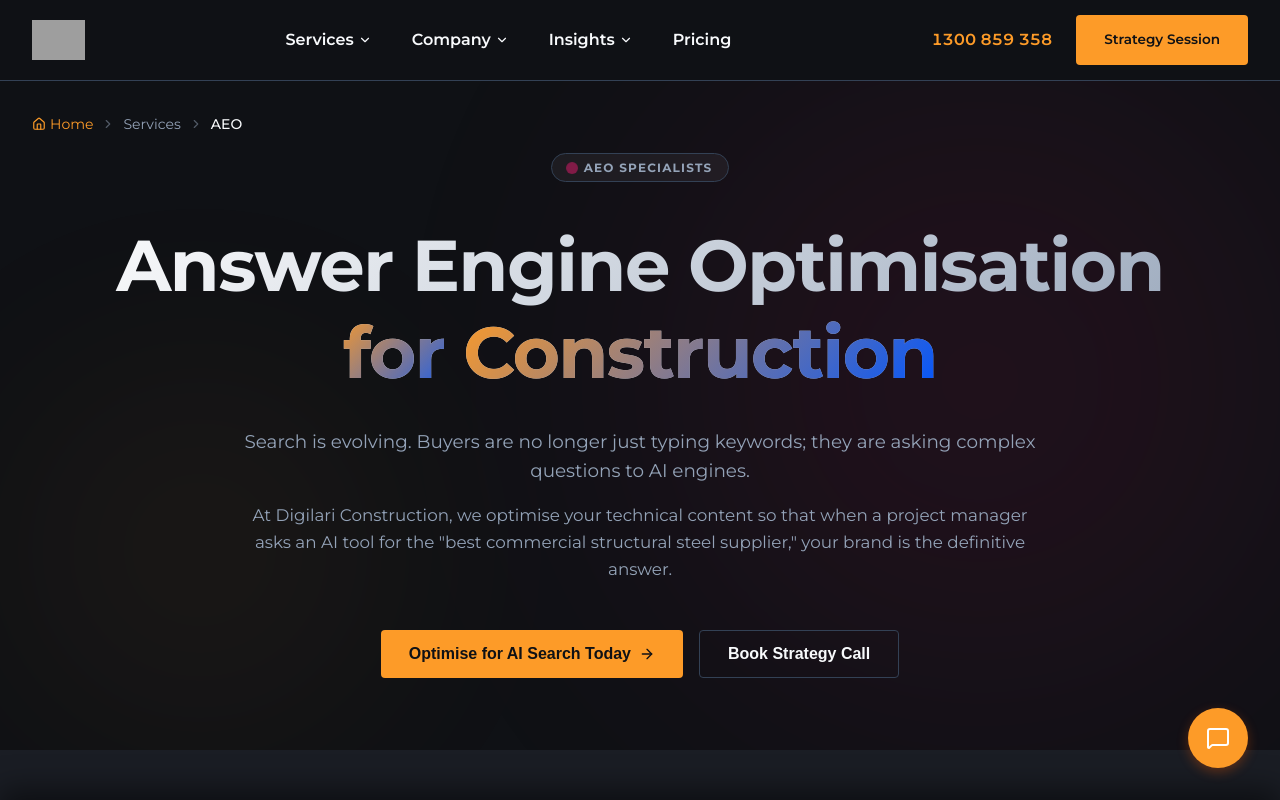
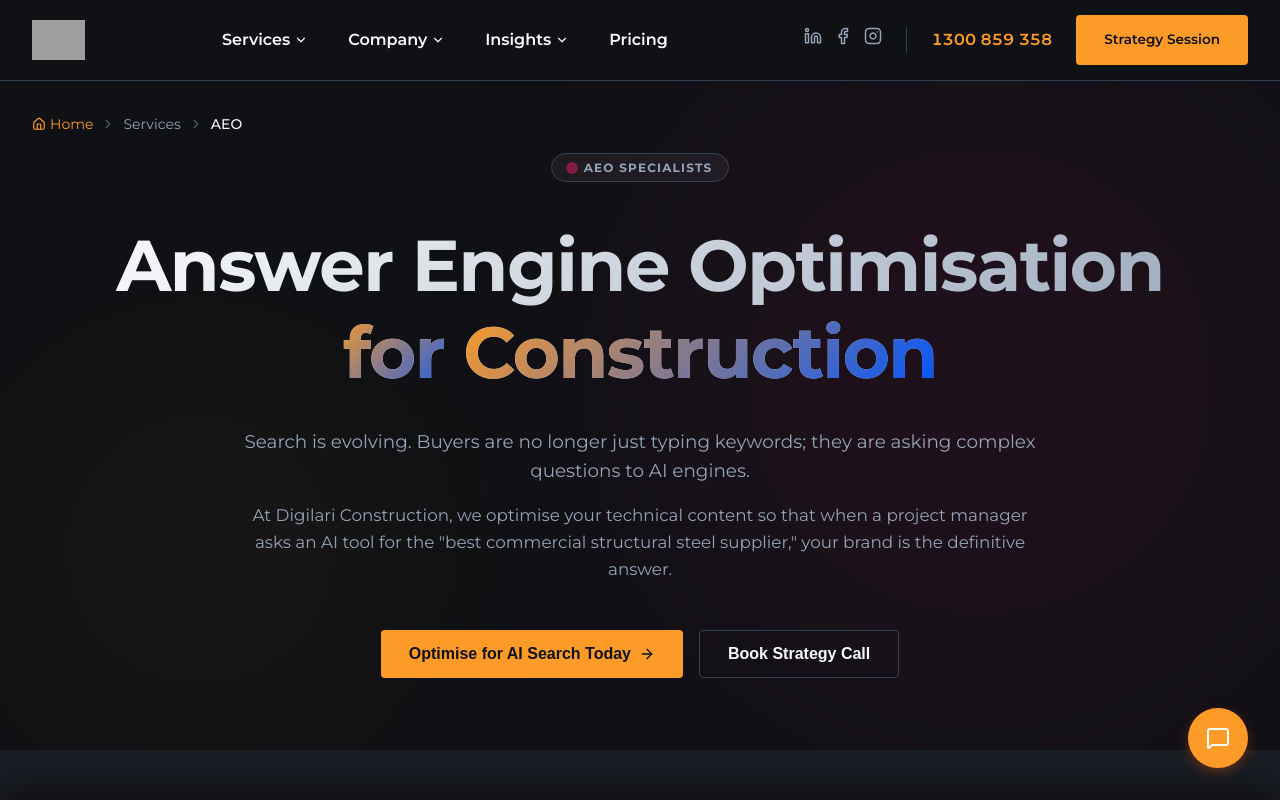
Before and after one commit to Lilmonstersam/construction.digilari-staging-site, a React (Vite) app: page /services/aeo in a window 1280 px wide. Shown: the top 800 px of the page. Built offline with nearby package versions, Linux system fonts and the light colour scheme; grey boxes are pictures that could not be loaded.

Commit message:
UI tweaks: social icons, sticky header, responsive fixes, colorful integration logos, updated contact emails and form fields

```diff
--- a/src/components/Header.jsx
+++ b/src/components/Header.jsx
@@ -1,12 +1,43 @@
 import { Link } from 'react-router-dom';
-import { Menu, X, ChevronDown } from 'lucide-react';
-import { useState } from 'react';
+import { Menu, X, ChevronDown, Linkedin, Facebook, Instagram } from 'lucide-react';
+import { useState, useEffect } from 'react';
 
 const Header = () => {
   const [isOpen, setIsOpen] = useState(false);
+  const [isVisible, setIsVisible] = useState(true);
+  const [lastScrollY, setLastScrollY] = useState(0);
+
+  useEffect(() => {
+    const handleScroll = () => {
+      const currentScrollY = window.scrollY;
+
+      if (currentScrollY <= 80) {
+        setIsVisible(true);
+      } else {
+        if (currentScrollY < lastScrollY) {
+          setIsVisible(true);
+        } else {
+          setIsVisible(false);
+          if (isOpen) setIsOpen(false); // Close mobile menu if scrolling down
+        }
+      }
+      setLastScrollY(currentScrollY);
+    };
+
+    window.addEventListener('scroll', handleScroll, { passive: true });
+    return () => window.removeEventListener('scroll', handleScroll);
+  }, [lastScrollY, isOpen]);
 
   return (
-    <header style={{ borderBottom: '1px solid var(--color-border)', backgroundColor: 'var(--color-bg)', position: 'sticky', top: 0, zIndex: 1000 }}>
+    <header style={{
+      borderBottom: '1px solid var(--color-border)',
+      backgroundColor: 'var(--color-bg)',
+      position: 'sticky',
+      top: 0,
+      zIndex: 1000,
+      transform: isVisible ? 'translateY(0)' : 'translateY(-100%)',
+      transition: 'transform 0.3s cubic-bezier(0.4, 0, 0.2, 1)'
+    }}>
       <div className="container" style={{ display: 'flex', justifyContent: 'space-between', alignItems: 'center', height: '80px' }}>
         <Link to="/" style={{ display: 'flex', alignItems: 'center', gap: '1rem', zIndex: 1002 }}>
           <img
@@ -95,6 +126,17 @@ const Header = () => {
         </nav>
 
         <div style={{ display: 'none', alignItems: 'center', gap: '1.5rem' }} className="desktop-nav">
+          <div style={{ display: 'flex', gap: '0.75rem', alignItems: 'center', borderRight: '1px solid var(--color-border)', paddingRight: '1.5rem' }}>
+            <a href="https://linkedin.com/company/digilari-media" aria-label="LinkedIn" target="_blank" rel="noopener noreferrer" style={{ color: 'var(--color-text-muted)', transition: 'color 0.2s' }}>
+              <Linkedin size={18} />
+            </a>
+            <a href="https://facebook.com/digilarimedia" aria-label="Facebook" target="_blank" rel="noopener noreferrer" style={{ color: 'var(--color-text-muted)', transition: 'color 0.2s' }}>
+              <Facebook size={18} />
+            </a>
+            <a href="https://instagram.com/digilari_media" aria-label="Instagram" target="_blank" rel="noopener noreferrer" style={{ color: 'var(--color-text-muted)', transition: 'color 0.2s' }}>
+              <Instagram size={18} />
+            </a>
+          </div>
           <a href="tel:1300859358" style={{ fontWeight: 600, display: 'flex', alignItems: 'center', gap: '0.5rem', color: 'var(--color-primary)' }}>
             1300 859 358
           </a>
--- a/src/pages/ServicePage.jsx
+++ b/src/pages/ServicePage.jsx
@@ -28,7 +28,7 @@ const IntegrationStack = () => (
         { file: "Meta-Logo.png", alt: "Meta" },
         { file: "Antigravity.png", alt: "Antigravity" }
       ].map((logo, i) => (
-        <img key={i} src={`${import.meta.env.BASE_URL}images/tools/${logo.file}`} width="120" height="36" loading="lazy" alt={logo.alt} style={{ height: '36px', width: 'auto', maxWidth: '120px', objectFit: 'contain', filter: 'grayscale(100%) brightness(1.2)', flexShrink: 0 }} />
+        <img key={i} src={`${import.meta.env.BASE_URL}images/tools/${logo.file}`} width="120" height="36" loading="lazy" alt={logo.alt} style={{ height: '36px', width: 'auto', maxWidth: '120px', objectFit: 'contain', flexShrink: 0 }} />
       ))}
     </div>
   </div>
@@ -435,7 +435,7 @@ const RichServiceLayout = ({ service, serviceId, openFaq, setOpenFaq, isStickyVi
         <section className="section" style={{ position: 'relative' }}>
           <div style={{ position: 'absolute', top: 0, right: 0, width: '50%', height: '100%', background: 'radial-gradient(ellipse at right, rgba(253, 155, 40, 0.05) 0%, transparent 60%)', pointerEvents: 'none' }}></div>
           <div className="container" style={{ display: 'grid', gridTemplateColumns: '1fr', gap: '4rem', alignItems: 'start' }}>
-            <div style={{ display: 'grid', gridTemplateColumns: 'repeat(auto-fit, minmax(400px, 1fr))', gap: '4rem' }}>
+            <div style={{ display: 'grid', gridTemplateColumns: 'repeat(auto-fit, minmax(min(100%, 400px), 1fr))', gap: '4rem' }}>
               {differentiators.length > 0 && (
                 <div>
                   <div style={{ display: 'flex', alignItems: 'center', gap: '0.5rem', color: 'var(--color-secondary)', marginBottom: '1.5rem' }}>
@@ -501,7 +501,7 @@ const RichServiceLayout = ({ service, serviceId, openFaq, setOpenFaq, isStickyVi
 
       {/* Contact & FAQ */}
       <section id="contact" className="section">
-        <div className="container" style={{ display: 'grid', gridTemplateColumns: 'repeat(auto-fit, minmax(400px, 1fr))', gap: '4rem', alignItems: 'start' }}>
+        <div className="container" style={{ display: 'grid', gridTemplateColumns: 'repeat(auto-fit, minmax(min(100%, 400px), 1fr))', gap: '4rem', alignItems: 'start' }}>
 
           {faqs.length > 0 && (
             <div>
@@ -566,7 +566,7 @@ const RichServiceLayout = ({ service, serviceId, openFaq, setOpenFaq, isStickyVi
                   </div>
                 </div>
                 <div>
-                  <label style={{ display: 'block', fontSize: '0.7rem', fontWeight: 800, textTransform: 'uppercase', letterSpacing: '0.1em', color: 'var(--color-text-muted)', marginBottom: '0.5rem' }}>State (Optional)</label>
+                  <label style={{ display: 'block', fontSize: '0.7rem', fontWeight: 800, textTransform: 'uppercase', letterSpacing: '0.1em', color: 'var(--color-text-muted)', marginBottom: '0.5rem' }}>Country or State (Optional)</label>
                   <select style={{ width: '100%', padding: '0.75rem 1rem', background: 'var(--color-bg)', border: '1px solid var(--color-border)', borderRadius: '8px', color: 'var(--color-text)', outline: 'none' }}>
                     <option value="">Select State...</option>
                     <option value="NSW">New South Wales</option>
@@ -590,7 +590,7 @@ const RichServiceLayout = ({ service, serviceId, openFaq, setOpenFaq, isStickyVi
                 <div style={{ textAlign: 'center', marginTop: '0.5rem' }}>
                   <p style={{ color: 'var(--color-text-muted)', fontSize: '0.85rem', marginBottom: '0.25rem' }}>Or contact us directly:</p>
                   <a href="tel:1300859358" style={{ color: 'var(--color-text)', fontWeight: 600, marginRight: '1rem' }}><span style={{ color: 'var(--color-primary)' }}>Phone:</span> 1300 859 358</a>
-                  <a href="mailto:hello@digilari.com.au" style={{ color: 'var(--color-text)', fontWeight: 600 }}><span style={{ color: 'var(--color-primary)' }}>Email:</span> hello@digilari.com.au</a>
+                  <a href="mailto:marketing@digilari.com.au" style={{ color: 'var(--color-text)', fontWeight: 600 }}><span style={{ color: 'var(--color-primary)' }}>Email:</span> marketing@digilari.com.au</a>
                 </div>
               </form>
             </div>
```
Also changed, not shown: public/images/partner-logos/bison-constructions-logo.jpeg, public/images/partner-logos/duracube-logo.jpeg.
